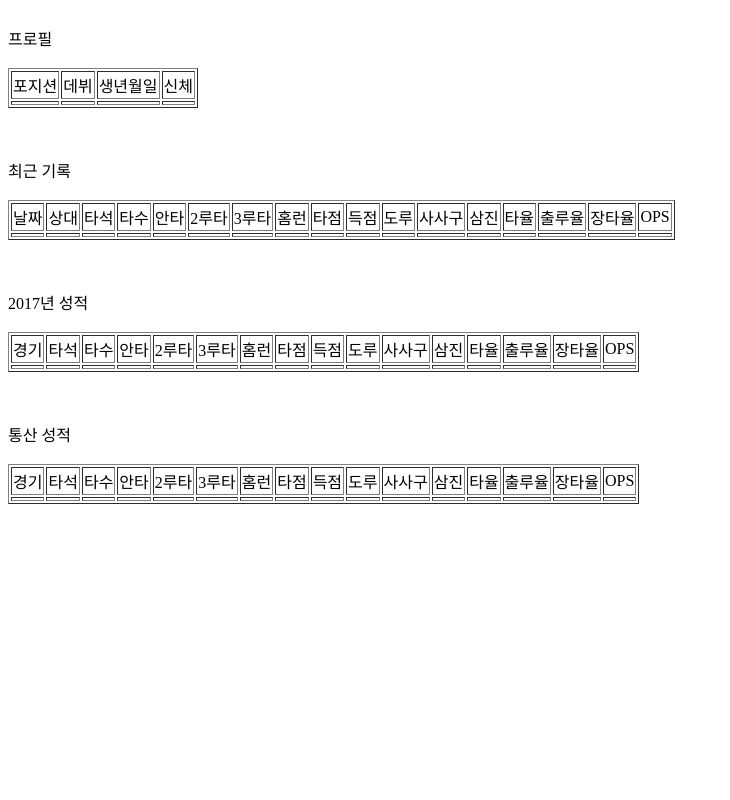
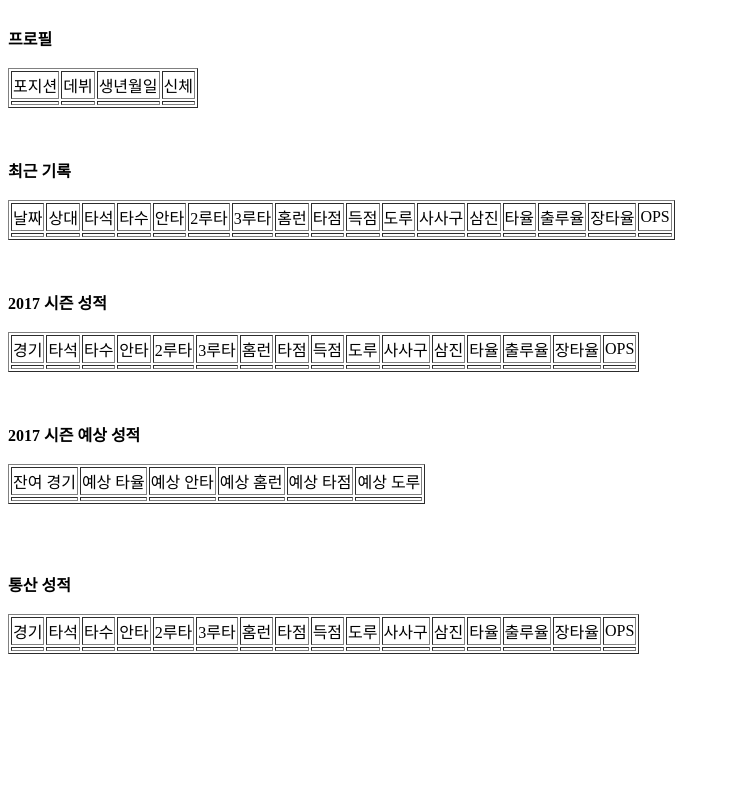
Before and after one commit to HwangJunPhill/Baseball-Crawler, a Python web app: template WEB/gemstone/displayer/templates/displayer/data.html in a window 1280 px wide. Shown: the whole page, without its empty margins (0-730 px from the left). Run offline with Jinja, Linux system fonts and the light colour scheme; the template is opened without the code that fills it, so the values that code supplies are empty.

Commit message:
add smelt function in template

```diff
--- a/WEB/gemstone/displayer/templates/displayer/data.html
+++ b/WEB/gemstone/displayer/templates/displayer/data.html
@@ -1,7 +1,7 @@
 <h1>{{ profile.team }}  {{ profile.name }}</h1>
 <h1>{{ profile.number }}</h1>
 <br/>
-프로필
+<b>프로필</b>
 <br/><br/>
 <table align="left" border="1">
 <tr>
@@ -19,7 +19,7 @@
 </table>
 
 <br/><br/><br/><br/><br/>
-최근 기록
+<b>최근 기록</b>
 <br/><br/>
 <table align="left" border="1">
     <tr>
@@ -63,7 +63,7 @@
     </tr>
 </table>
 <br/><br/><br/><br/><br/>
-2017년 성적
+<b>2017 시즌 성적</b>
 <br/><br/>
 <table align="left" border="1">
     <tr>
@@ -105,8 +105,98 @@
 </table>
 
 <br/><br/><br/><br/><br/>
+<b>2017 시즌 예상 성적</b>
+<br/><br/>
+<table align="left" border="1">
+    <tr>
+        <td>잔여 경기</td>
+        <td>예상 타율</td>
+        <td>예상 안타</td>
+        <td>예상 홈런</td>
+        <td>예상 타점</td>
+        <td>예상 도루</td>
 
-통산 성적
+    </tr>
+    <tr>
+
+        <td>{{ smelt.leftgame }}</td>
+        <td>{{ smelt.avg }}</td>
+        <td>{{ smelt.h }}</td>
+        <td>{{ smelt.hr }}</td>
+        <td>{{ smelt.rbi }}</td>
+        <td>{{ smelt.sb }}</td>
+
+
+    </tr>
+</table>
+<br/><br/><br/><br/>
+
+{% if smelt.avg > 0.412 %}
+    한 시즌 최고타율 신기록 ! <b>{{ smelt.avg }}</b><br/>
+{% elif smelt.avg >= 0.4 %}
+    한 시즌 4할 ! <b>{{ smelt.avg }}</b><br/>
+{% elif smelt.avg >= 0.35 %}
+    3할 5푼 고타율 <b>{{ smelt.avg }}</b><br/>
+{% endif %}
+
+{% if smelt.h > 201 %}
+    한 시즌 최다안타 신기록 ! <b>{{ smelt.h }}</b><br/>
+{% elif smelt.h >= 200 %}
+    한 시즌 200안타 ! <b>{{ smelt.h }}</b><br/>
+{% elif smelt.h >= 100 %}
+    세 자릿수 안타 <b>{{ smelt.h }}</b><br/>
+{% endif %}
+
+{% if smelt.hr > 201 %}
+    한 시즌 최다홈런 신기록 ! <b>{{ smelt.hr }}</b><br/>
+{% elif smelt.hr >= 50 %}
+    한 시즌 50홈런 ! <b>{{ smelt.hr }}</b><br/>
+{% elif smelt.hr >= 40 %}
+    한 시즌 40홈런 ! <b>{{ smelt.hr }}</b><br/>
+{% elif smelt.hr >= 30 %}
+    한 시즌 30홈런 ! <b>{{ smelt.hr }}</b><br/>
+{% elif smelt.hr >= 10 %}
+    두 자릿수 홈런 <b>{{ smelt.hr }}</b><br/>
+{% endif %}
+
+
+{% if smelt.rbi > 146 %}
+    한 시즌 최다타점 신기록 ! <b>{{ smelt.rbi }}</b><br/>
+{% elif smelt.rbi >= 100 %}
+    세 자릿수 타점 ! <b>{{ smelt.rbi }}</b><br/>
+{% endif %}
+
+{% if smelt.sb > 84 %}
+    한 시즌 최다도루 신기록 ! <b>{{ smelt.sb }}</b><br/>
+{% elif smelt.sb >= 50 %}
+    50 도루 ! <b>{{ smelt.sb }}</b><br/>
+{% elif smelt.sb >= 40 %}
+    40 도루 ! <b>{{ smelt.sb }}</b><br/>
+{% elif smelt.sb >= 30 %}
+    30 도루 ! <b>{{ smelt.sb }}</b><br/>
+{% elif smelt.sb >= 10 %}
+    두 자릿수 도루 <b>{{ smelt.sb }}</b><br/>
+{% endif %}
+
+{% if smelt.avg >= 0.3 and smelt.hr >= 30 and smelt.rbi >= 100 %}
+    이승엽의 마지막 꿈, <b>3할 30홈런 100타점</b></br>
+{% endif %}
+
+{% if smelt.hr >= 50 and smelt.sb >= 50 %}
+    이승엽 + 이대형 = <b>50-50</b><br/>
+{% elif smelt.hr >= 40 and smelt.sb >= 40 %}
+    테임즈와 함께 <b>40-40</b><br/>
+{% elif smelt.hr >= 30 and smelt.sb >= 30 %}
+    파워-스피드 최상 <b>30-30</b><br/>
+{% elif smelt.hr >= 20 and smelt.sb >= 20 %}
+    호타준족 <b>20-20</b><br/>
+{% elif smelt.hr >= 10 and smelt.sb >= 10 %}
+    이대호는 못할 <b>10-10</b><br/>
+{% endif %}
+
+<br/><br/>
+
+<b>통산 성적</b>
 <br/><br/>
 <table align="left" border="1">
     <tr>
--- a/WEB/gemstone/displayer/views.py
+++ b/WEB/gemstone/displayer/views.py
@@ -1,6 +1,6 @@
 # Create your views here.
 from django.shortcuts import get_object_or_404, render
-from displayer.models import Profile, SeasonRecord, TotalRecord, DailyRecord
+from displayer.models import Profile, SeasonRecord, TotalRecord, DailyRecord, Smelt
 from django.http import JsonResponse
 
 def index(request):
@@ -14,7 +14,8 @@ def data(request, profile_id):
     season = get_object_or_404(SeasonRecord, pk=profile_id)
     total = get_object_or_404(TotalRecord, pk=profile_id)
     daily = get_object_or_404(DailyRecord, pk=profile_id)
+    smelt = get_object_or_404(Smelt, pk=profile_id)
 
-    context = {'profile': profile, 'season':season, 'total':total, 'daily':daily}
+    context = {'profile': profile, 'season':season, 'total':total, 'daily':daily, 'smelt':smelt}
 
     return render(request, 'displayer/data.html', context)
```
Also changed, not shown: WEB/gemstone/displayer/models.py (+15 -0 lines).
